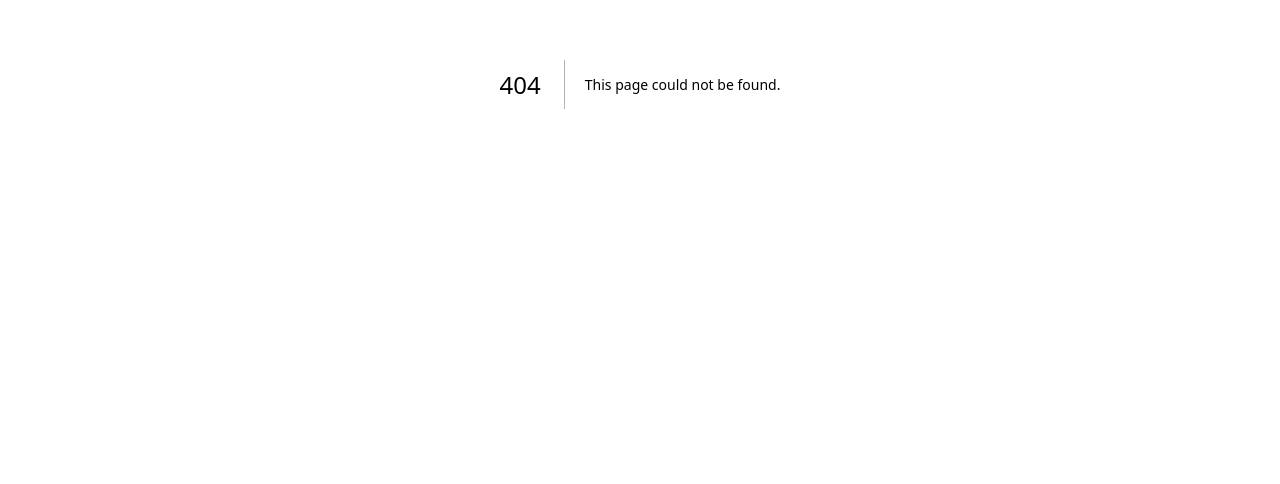
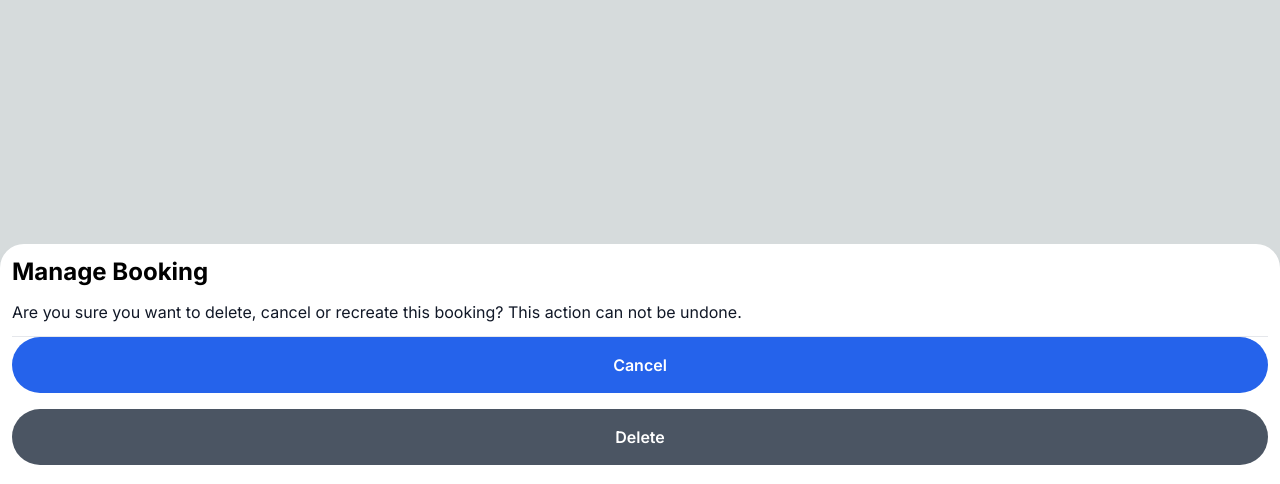
Before and after one commit to juliusmarkwei/service-snap, a Next.js app: page /bt-sheet in a window 1280 px wide. Before the commit this address had no page. Shown: the part 316-800 px from the top of the page. Built offline with nearby package versions, Linux system fonts and the light colour scheme.

Commit message:
bottom sheet

```diff
--- /dev/null
+++ b/app/bt-sheet/page.tsx
@@ -0,0 +1,39 @@
+import React from "react";
+
+const BottomSheet = () => {
+	return (
+		<>
+			<section className="fixed bottom-0 w-full bg-white h-[30vh] rounded-t-3xl shadow-lg p-3">
+				<div className="flex flex-col h-full">
+					<h2 className="text-2xl font-bold text-black pb-3">
+						Manage Booking
+					</h2>
+					<p className="text-gray-900 pb-3">
+						Are you sure you want to delete, cancel or recreate this
+						booking? This action can not be undone.
+					</p>
+
+					<hr />
+
+					<div className="space-y-4 w-full">
+						<button
+							type="button"
+							className="w-full py-4 text-base font-semibold text-white transition-all duration-200 bg-blue-600 rounded-full focus:outline-none hover:bg-blue-700 focus:bg-blue-700"
+						>
+							Cancel
+						</button>
+
+						<button
+							type="button"
+							className="w-full py-4 text-base font-semibold text-white transition-all duration-200 bg-gray-600 rounded-full focus:outline-none hover:bg-gray-700 focus:bg-gray-700"
+						>
+							Delete
+						</button>
+					</div>
+				</div>
+			</section>
+		</>
+	);
+};
+
+export default BottomSheet;
```
